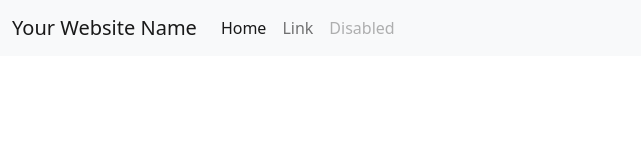
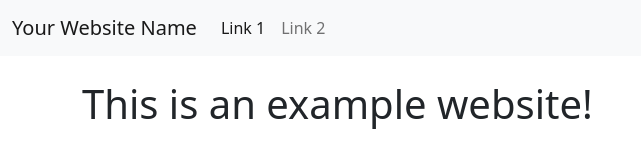
Before and after one commit to KJuego/MLH-Bootstrap-Starter-Kit, a plain HTML site: page index.html in a window 1280 px wide. Shown: the whole page, without its empty margins (0-641 px from the left). Drawn offline with nearby package versions, Linux system fonts and the light colour scheme.

Commit message:
Added Small Content and Comments

```diff
--- a/index.html
+++ b/index.html
@@ -17,28 +17,37 @@
 
 <body>
 
+	<!-- This is your navigation bar, which is found at the top of the web page. -->
 	<nav class="navbar navbar-expand-lg navbar-light bg-light">
   		<div class="container-fluid">
     			<a class="navbar-brand" href="/">Your Website Name</a>
+
     			<button class="navbar-toggler" type="button" data-bs-toggle="collapse" data-bs-target="#navbarSupportedContent" aria-controls="navbarSupportedContent" aria-expanded="false" aria-label="Toggle navigation">
       				<span class="navbar-toggler-icon"></span>
    			 </button>
    			 <div class="collapse navbar-collapse" id="navbarSupportedContent">
       				<ul class="navbar-nav me-auto mb-2 mb-lg-0">
         				<li class="nav-item">
-          					<a class="nav-link active" aria-current="page" href="#">Home</a>
+          					<a class="nav-link active" aria-current="page" href="#"> Link 1 </a>
         				</li>
         				<li class="nav-item">
-          					<a class="nav-link" href="#">Link</a>
-        				</li>
-        				<li class="nav-item">
-          					<a class="nav-link disabled" href="#" tabindex="-1" aria-disabled="true">Disabled</a>
+          					<a class="nav-link" href="#"> Link 2 </a>
         				</li>
       				</ul>
     			</div>
   		</div>
 	</nav>
 
+	<br />
+
+	<!-- This is a container that automatically pushes your content away from the sides. -->
+	<div class="container">
+		<h1> This is an example website! </h1>
+	</div>
+
+
+
+
 	<!-- This is Bootstrap's JavaScript. -->
 	<script src="https://cdn.jsdelivr.net/npm/bootstrap@5.0.2/dist/js/bootstrap.bundle.min.js" integrity="sha384-MrcW6ZMFYlzcLA8Nl+NtUVF0sA7MsXsP1UyJoMp4YLEuNSfAP+JcXn/tWtIaxVXM" crossorigin="anonymous"></script>
 
```
